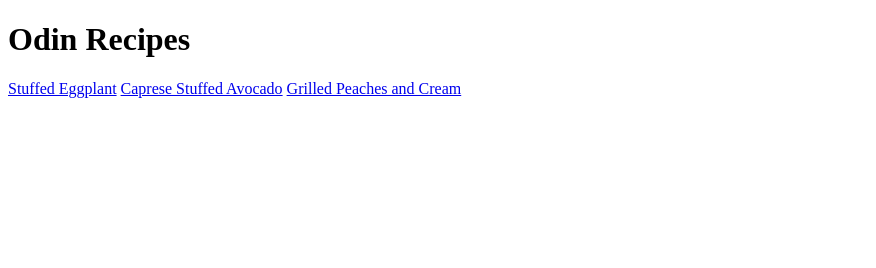
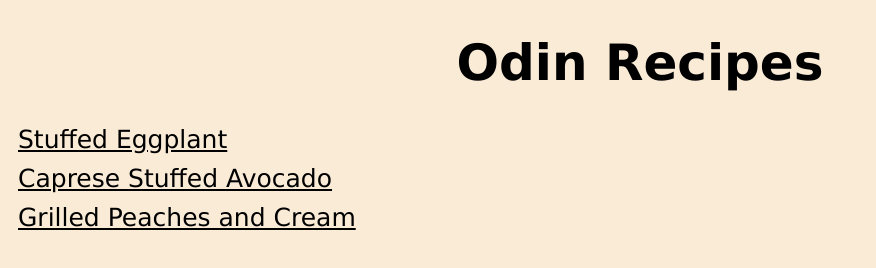
Before and after one commit to evrotower/odin_recepies, a plain HTML site: page index.html in a window 1280 px wide. Shown: the whole page, without its empty margins (0-876 px from the left). Drawn offline with Linux system fonts and the light colour scheme.

Commit message:
Added a little styles

```diff
--- a/index.html
+++ b/index.html
@@ -5,6 +5,7 @@
     <meta charset="UTF-8">
     <meta name="viewport" content="width=device-width, initial-scale=1.0">
     <title>Odin Recipes</title>
+    <link rel="stylesheet" href="./styles/main.css">
 </head>
 
 <body>
--- /dev/null
+++ b/styles/main.css
@@ -0,0 +1,17 @@
+html {
+    background-color: antiquewhite;
+}
+
+h1 {
+    text-align: center;
+    font-size: 50px;
+    font-family: Verdana, Geneva, Tahoma, sans-serif;
+}
+
+a {
+    display: block;
+    margin: 10px;
+    color: black;
+    font-size: 25px;
+    font-family: 'Lucida Sans', 'Lucida Sans Regular', 'Lucida Grande', 'Lucida Sans Unicode', Geneva, Verdana, sans-serif;
+}
--- /dev/null
+++ b/styles/recipes.css
@@ -0,0 +1,15 @@
+html {
+    background-color: blanchedalmond;
+}
+
+h1 {
+    font-size: 45px;
+    font-family: 'Gill Sans', 'Gill Sans MT', Calibri, 'Trebuchet MS', sans-serif;
+
+}
+
+ul,
+ol {
+    font-size: 25px;
+    margin: 25px;
+}
```
Also changed, not shown: recipes/capresestuffedavocado.html (+1 -0 lines), recipes/grilledpeachesandcream.html (+1 -0 lines), recipes/stuffedeggplant.html (+1 -0 lines).
